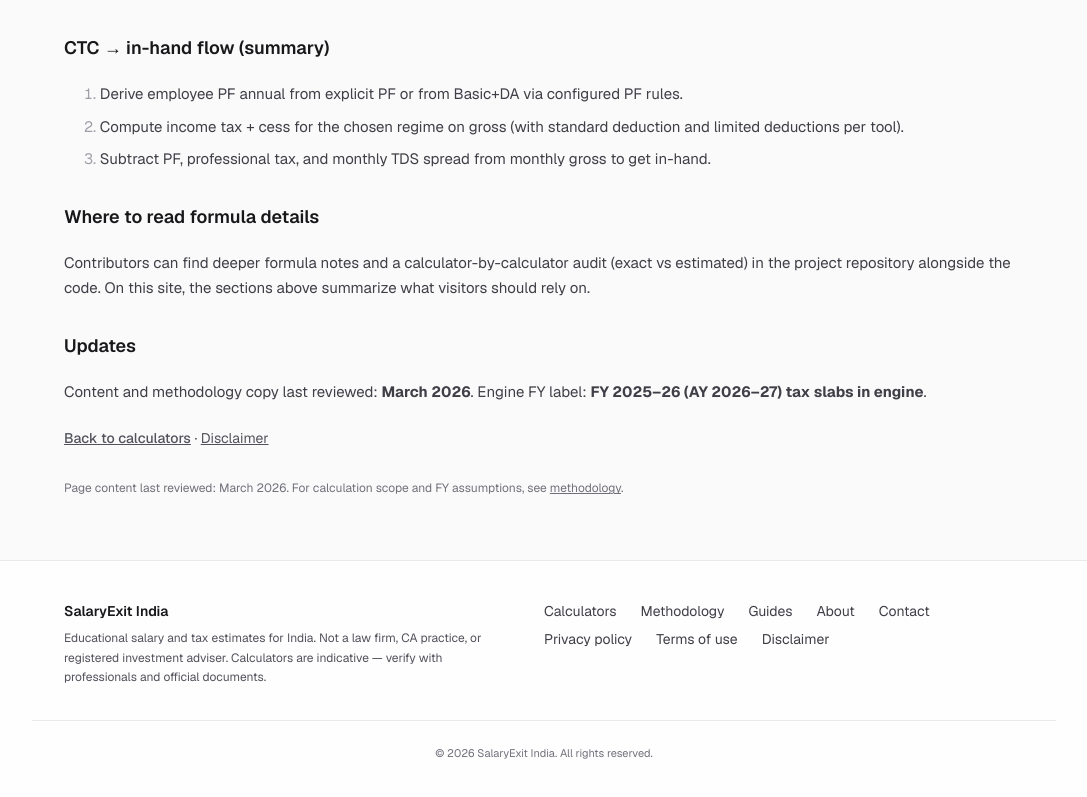
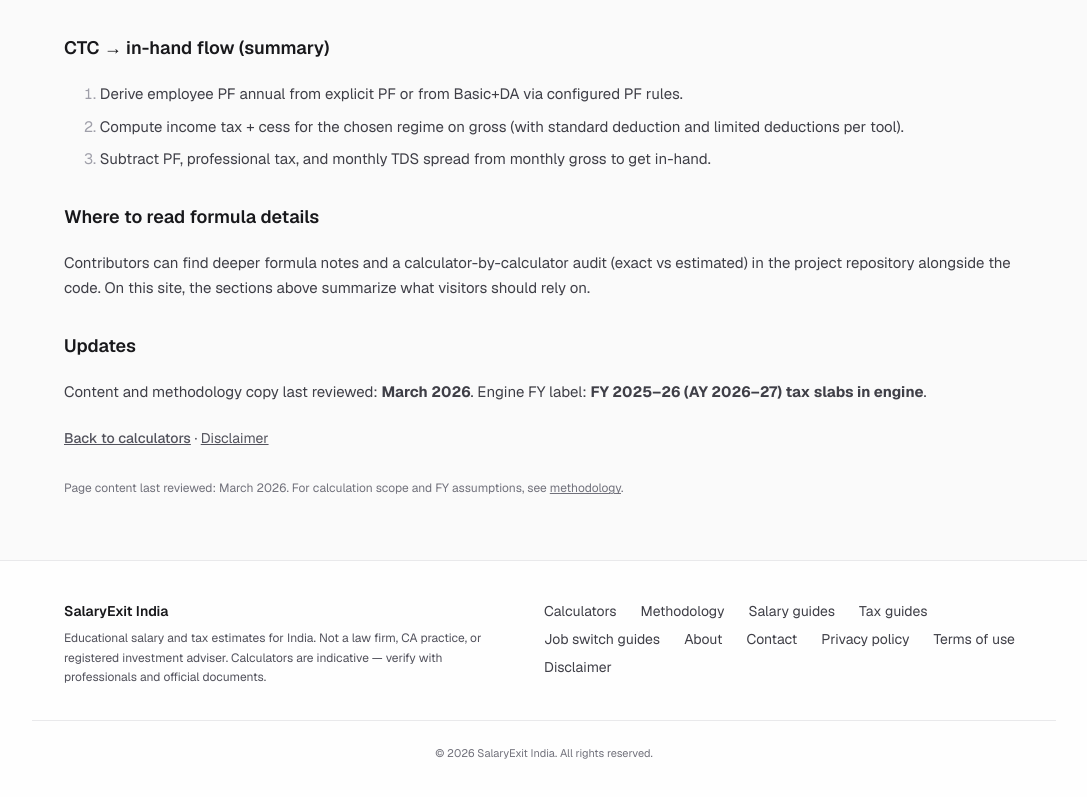
Before and after one commit to jadhavaniket008/salary-exit-india, a Next.js app: page /methodology in a window 1280 px wide. Shown: the part 985-1782 px from the top of the page, without its empty margins (96-1183 px from the left). Built offline with nearby package versions, Linux system fonts and the light colour scheme; no server answers.

Commit message:
adsense changes

```diff
--- a/app/ads.txt/route.ts
+++ b/app/ads.txt/route.ts
@@ -11,12 +11,17 @@ export function GET() {
   const client = process.env.NEXT_PUBLIC_ADSENSE_CLIENT_ID?.trim();
   if (!client?.startsWith("ca-pub-")) {
     return new NextResponse(
-      "# NEXT_PUBLIC_ADSENSE_CLIENT_ID not set or invalid (expected ca-pub-…).\n",
+      [
+        "# AdSense publisher ID is not configured yet.",
+        "# Set NEXT_PUBLIC_ADSENSE_CLIENT_ID=ca-pub-XXXXXXXXXXXXXXXX in production.",
+        "# Example format once approved:",
+        "# google.com, pub-XXXXXXXXXXXXXXXX, DIRECT, f08c47fec0942fa0",
+        "",
+      ].join("\n"),
       {
-        status: 404,
         headers: {
           "Content-Type": "text/plain; charset=utf-8",
-          "Cache-Control": "no-store",
+          "Cache-Control": "public, max-age=300, s-maxage=300",
         },
       }
     );
--- a/app/robots.ts
+++ b/app/robots.ts
@@ -4,7 +4,11 @@ import { getSiteOrigin } from "@/lib/seo/site-origin";
 export default function robots(): MetadataRoute.Robots {
   const origin = getSiteOrigin();
   return {
-    rules: { userAgent: "*", allow: "/" },
+    rules: [
+      { userAgent: "*", allow: "/" },
+      { userAgent: "AdsBot-Google", allow: "/" },
+      { userAgent: "Mediapartners-Google", allow: "/" },
+    ],
     sitemap: `${origin.origin}/sitemap.xml`,
     host: origin.host,
   };
--- a/app/sitemap.ts
+++ b/app/sitemap.ts
@@ -6,6 +6,7 @@ import { lpaLandingPath, salaryEnoughPath } from "@/lib/routes/landing-routes";
 import { GUIDE_ARTICLES, guideArticlePath } from "@/lib/content/guides-registry";
 import { ROUTES } from "@/lib/routes";
 import { getSiteOrigin } from "@/lib/seo/site-origin";
+import { SITE_CONTENT_LAST_UPDATED_ISO } from "@/lib/config/site-freshness";
 
 function url(path: string): string {
   const base = getSiteOrigin().origin.replace(/\/$/, "");
@@ -14,6 +15,7 @@ function url(path: string): string {
 }
 
 export default function sitemap(): MetadataRoute.Sitemap {
+  const lastModified = new Date(`${SITE_CONTENT_LAST_UPDATED_ISO}T00:00:00.000Z`);
   const staticPaths = [
     ROUTES.home,
     ROUTES.calculators,
@@ -36,7 +38,7 @@ export default function sitemap(): MetadataRoute.Sitemap {
 
   return unique.map((path) => ({
     url: url(path),
-    lastModified: new Date(),
+    lastModified,
     changeFrequency: "weekly",
     priority: path === ROUTES.home ? 1 : 0.7,
   }));
--- a/components/layout/SiteFooter.tsx
+++ b/components/layout/SiteFooter.tsx
@@ -29,7 +29,13 @@ export function SiteFooter() {
             Methodology
           </Link>
           <Link href={ROUTES.salaryGuides} className="text-zinc-700 hover:underline dark:text-zinc-300">
-            Guides
+            Salary guides
+          </Link>
+          <Link href={ROUTES.taxGuides} className="text-zinc-700 hover:underline dark:text-zinc-300">
+            Tax guides
+          </Link>
+          <Link href={ROUTES.jobSwitchGuides} className="text-zinc-700 hover:underline dark:text-zinc-300">
+            Job switch guides
           </Link>
           {legal.map((item) => (
             <Link
--- a/components/layout/SiteHeader.tsx
+++ b/components/layout/SiteHeader.tsx
@@ -3,6 +3,7 @@ import { ROUTES } from "@/lib/routes";
 
 const links = [
   { href: ROUTES.calculators, label: "Calculators" },
+  { href: ROUTES.methodology, label: "Methodology" },
   { href: ROUTES.salaryGuides, label: "Salary guides" },
   { href: ROUTES.taxGuides, label: "Tax guides" },
   { href: ROUTES.jobSwitchGuides, label: "Job switch" },
--- a/lib/config/site-freshness.ts
+++ b/lib/config/site-freshness.ts
@@ -5,6 +5,9 @@
 
 /** When site copy and policy alignment were last reviewed (human-readable). */
 export const SITE_CONTENT_LAST_UPDATED = "March 2026";
+
+/** Stable machine-readable date for sitemap lastModified (YYYY-MM-DD). */
+export const SITE_CONTENT_LAST_UPDATED_ISO = "2026-03-15";
 
 /**
  * Short label for badges — keep in sync with {@link DEFAULT_FINANCIAL_YEAR} in financial-year.ts.
```
